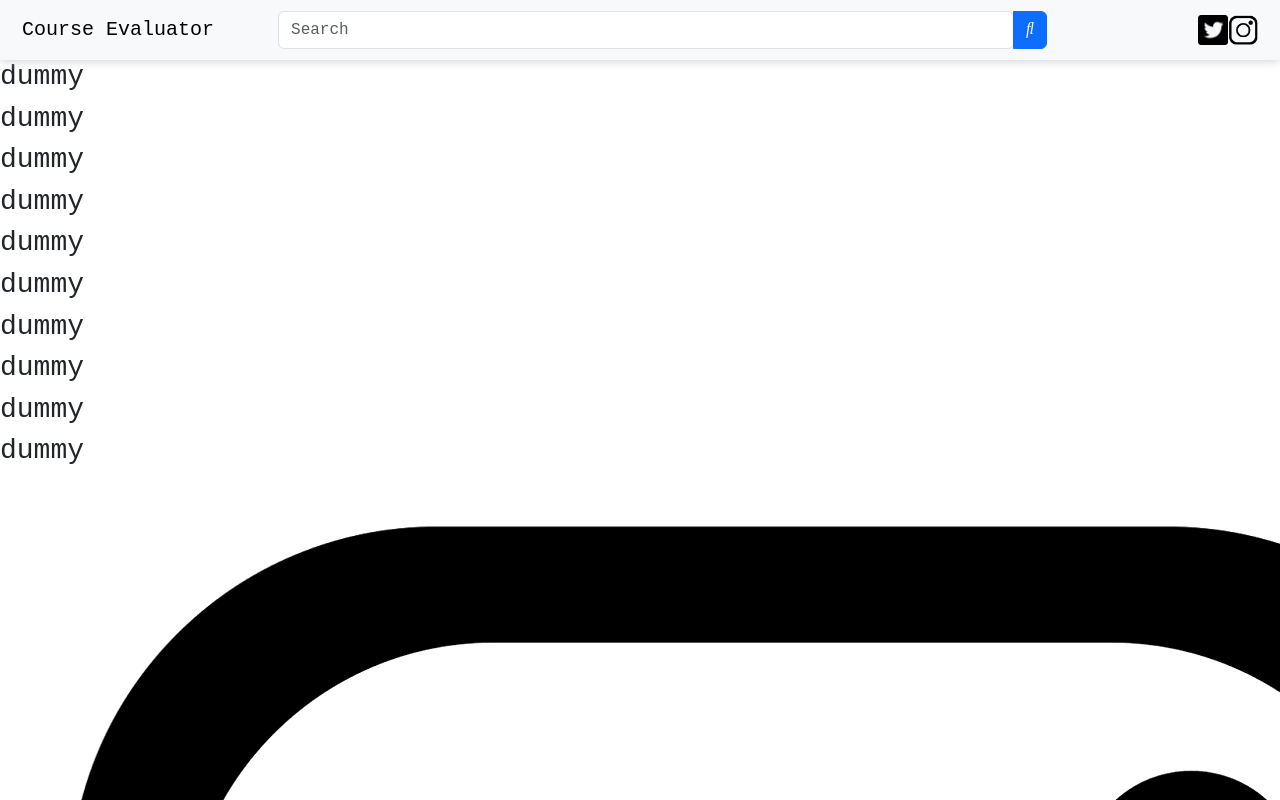
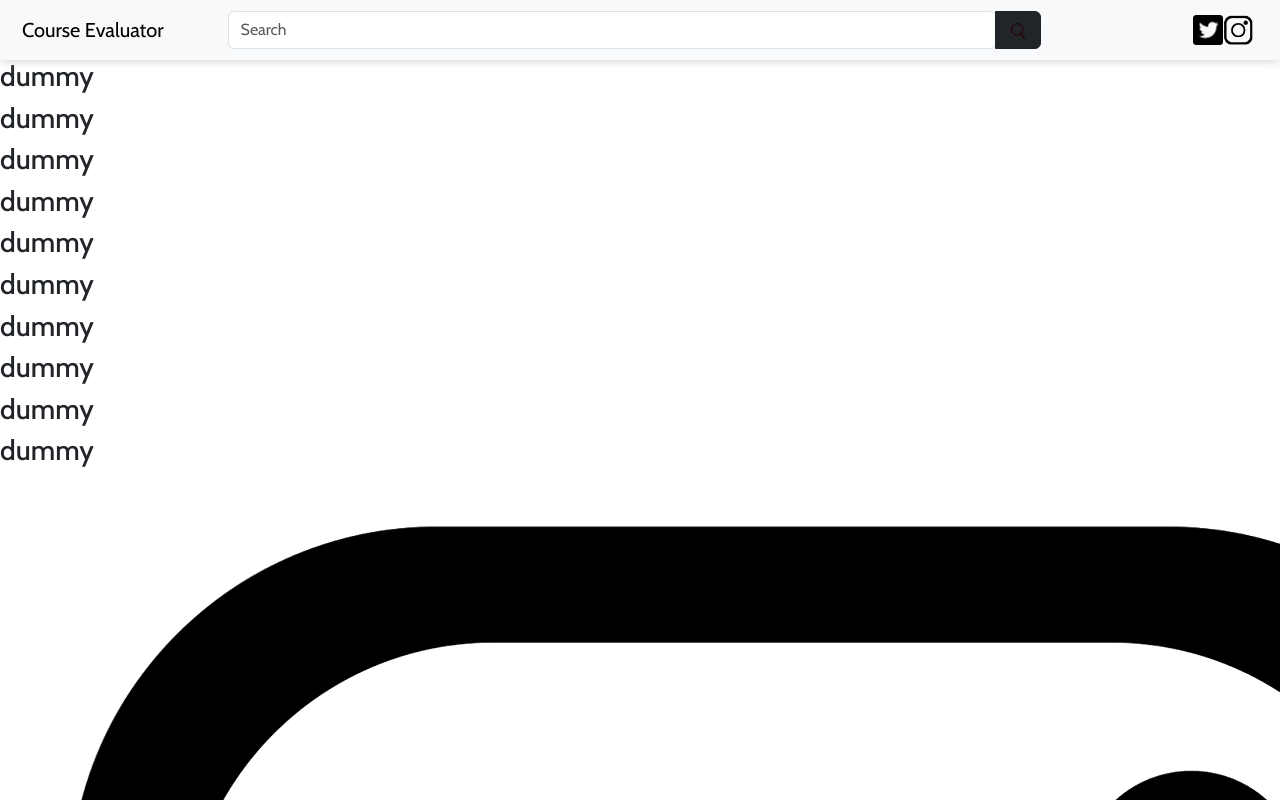
Before and after one commit to realdevvora/course-evaluations, a React (Vite) app: page / in a window 1280 px wide. Shown: the top 800 px of the page. Built offline with nearby package versions, Linux system fonts and the light colour scheme.

Commit message:
styling adjustments

```diff
--- a/index.html
+++ b/index.html
@@ -4,6 +4,9 @@
     <meta charset="UTF-8" />
     <link rel="icon" type="image/svg+xml" href="" />
     <link rel="stylesheet" href="https://cdnjs.cloudflare.com/ajax/libs/font-awesome/4.7.0/css/font-awesome.min.css">
+    <link rel="preconnect" href="https://fonts.googleapis.com">
+    <link rel="preconnect" href="https://fonts.gstatic.com" crossorigin>
+    <link href="https://fonts.googleapis.com/css2?family=Cabin:wght@400;500;600&display=swap" rel="stylesheet">
     <link href="https://cdn.jsdelivr.net/npm/bootstrap@5.3.0-alpha3/dist/css/bootstrap.min.css" rel="stylesheet" integrity="sha384-KK94CHFLLe+nY2dmCWGMq91rCGa5gtU4mk92HdvYe+M/SXH301p5ILy+dN9+nJOZ" crossorigin="anonymous">
     <meta name="viewport" content="width=device-width, initial-scale=1.0" />
     <title>Course Evaluator</title>
--- a/src/App.css
+++ b/src/App.css
@@ -8,6 +8,8 @@
     box-shadow: 0px 0px 10px rgb(200, 200, 200);
     align-items: center;
 }
+
+
 
 .input-group {
     margin: 0px;
@@ -20,12 +22,11 @@
 }
 
 .social-tags {
+    padding: 5px;
     display: flex;
 }
 
 @media only screen and (max-width: 800px) {
-    .navbar {
-        height: 100px;
-    }
+
 
 }
--- a/src/components/Searchbar.jsx
+++ b/src/components/Searchbar.jsx
@@ -1,4 +1,5 @@
 import React from 'react'
+import searchImg from "../images/search.png"
 import {useNavigate} from "react-router-dom"
 
 export default function Searchbar() {
@@ -20,8 +21,8 @@ export default function Searchbar() {
             <div id="navbar-search-autocomplete" className="form-outline">
                 <input type="search" id="form1" className="form-control" placeholder="Search" onKeyDown={keyDown}/>
             </div>
-            <button type="button" className="btn btn-primary" onClick={search}>
-                <i className="fas fa-search"></i>
+            <button type="button" className="btn btn-dark" onClick={search}>
+                <img src={searchImg} alt="Search" width="20"/>
             </button>
         </div>
 
--- a/src/index.css
+++ b/src/index.css
@@ -1,5 +1,5 @@
 * {
-  font-family: 'Courier New', Courier, monospace;
+  font-family: 'Cabin', sans-serif;
 }
 
 body {
```
Also changed, not shown: src/images/search.png (added).
